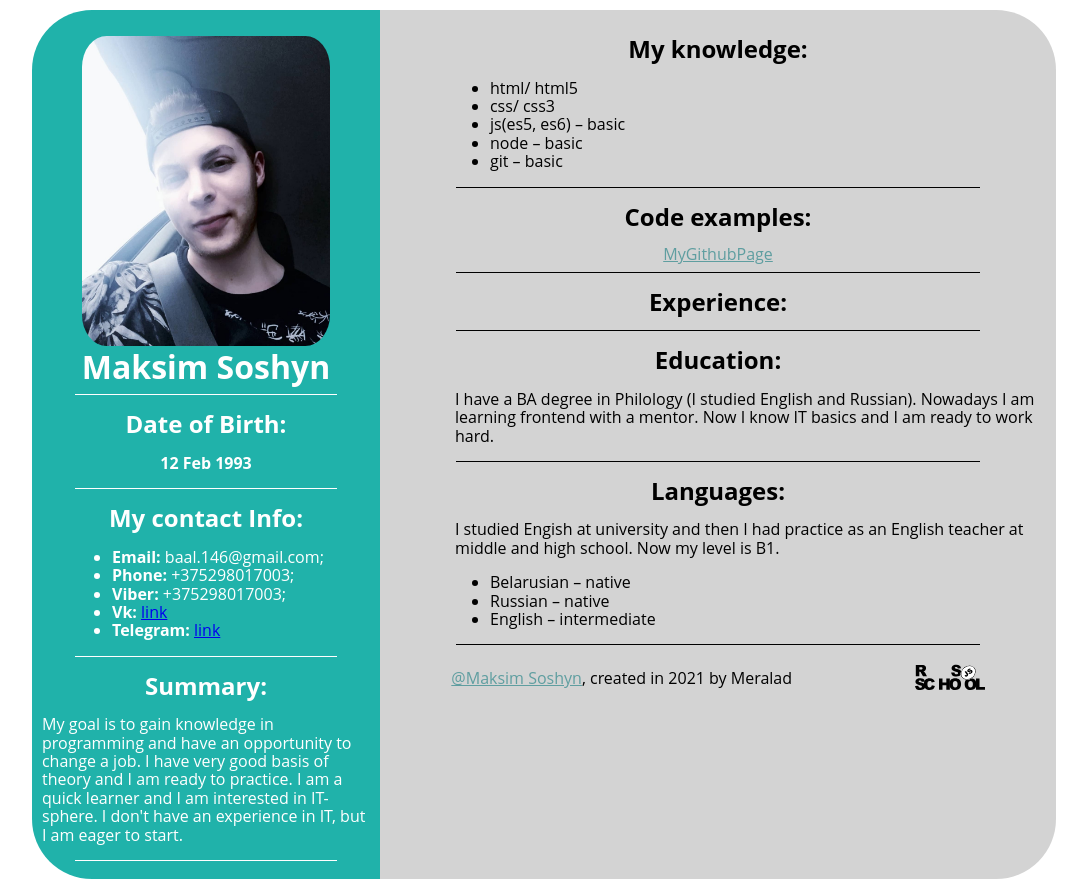
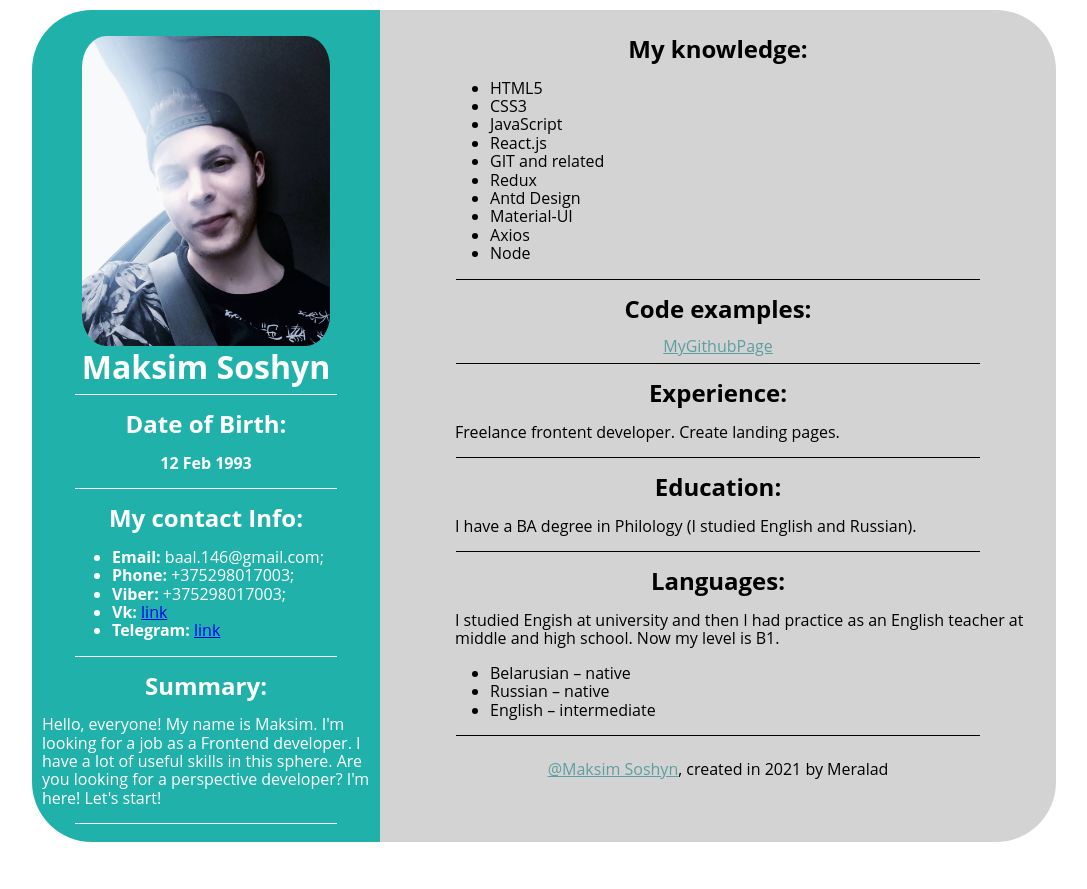
Before and after one commit to Meralad/rsschool-cv, a plain HTML site: page index.html in a window 1280 px wide. Shown: the whole page, without its empty margins (96-1183 px from the left). After the commit the page ends 852 px from the top, so only its background shows below. Drawn offline with Linux system fonts and the light colour scheme.

Commit message:
feat: add some cv changes

```diff
--- a/index.html
+++ b/index.html
@@ -37,7 +37,9 @@
           </section>
           <section class="section summary">
             <h2>Summary:</h2>
-            <p>My goal is to gain knowledge in programming and have an opportunity to change a job. I have very good basis of theory and I am ready to practice. I am a quick learner and I am interested in IT-sphere. I don't have an experience in IT, but I am eager to start.</p>
+            <p> Hello, everyone! My name is Maksim.
+              I'm looking for a job as a Frontend developer. I have a lot of useful skills in this sphere. Are you looking for a perspective developer?
+              I'm here! Let's start!</p>
             <hr class="my-line">
           </section>
         </header>
@@ -45,11 +47,16 @@
           <section class="section skills">
             <h2>My knowledge:</h2>
             <ul>
-              <li>html/ html5</li>
-              <li>css/ css3</li>
-              <li>js(es5, es6) – basic</li>
-              <li>node – basic</li>
-              <li>git – basic</li>
+              <li>HTML5</li>
+              <li>CSS3</li>
+              <li>JavaScript</li>
+              <li>React.js</li>
+              <li>GIT and related</li>
+              <li>Redux</li>
+              <li>Antd Design</li>
+              <li>Material-UI</li>
+              <li>Axios</li>
+              <li>Node</li>
             </ul>
             <hr class="my-line-right">
           </section>
@@ -60,11 +67,12 @@
           </section>
           <section class="section experience">
             <h2>Experience:</h2>
+            <p>Freelance frontent developer. Create landing pages.</p>
             <hr class="my-line-right">
           </section>
           <section class="section education">
             <h2>Education:</h2>
-            <p>I have a BA degree in Philology (I studied English and Russian). Nowadays I am learning frontend with a mentor. Now I know IT basics and I am ready to work hard.</p>
+            <p>I have a BA degree in Philology (I studied English and Russian).</p>
             <hr class="my-line-right">
           </section>
           <section class="section languages">
@@ -79,7 +87,6 @@
           </section>
         <footer class="footer">
           <p><a href="https://github.com/Meralad">@Maksim Soshyn</a>, created in 2021 by Meralad</p>
-          <a href="https://rs.school/js/"><img src="./images/rs_school_js.svg" width="70" alt="rsschool js-course logo"></a>
       </footer>
       </div>
 </body>
```
Also changed, not shown: assets/index.js (added).
